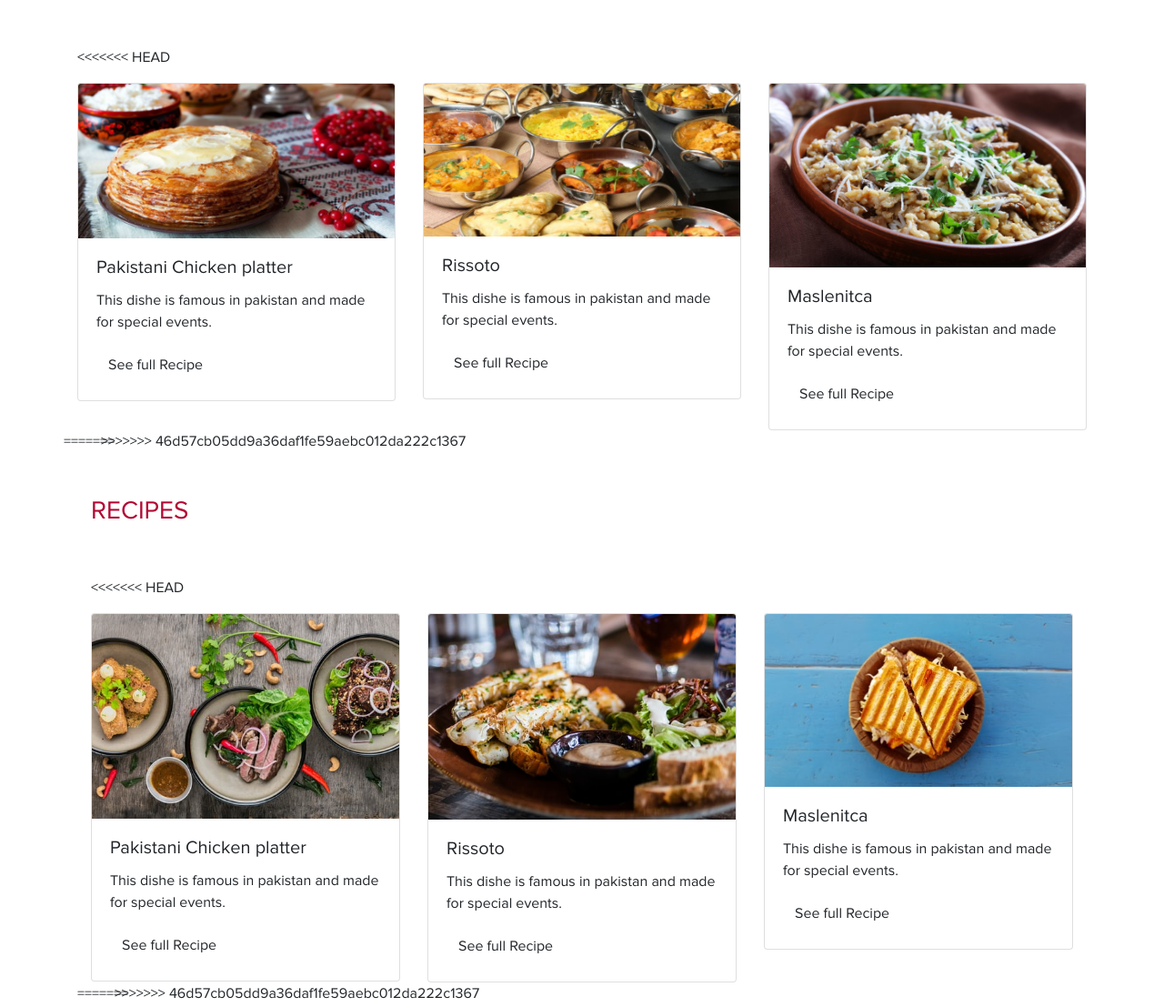
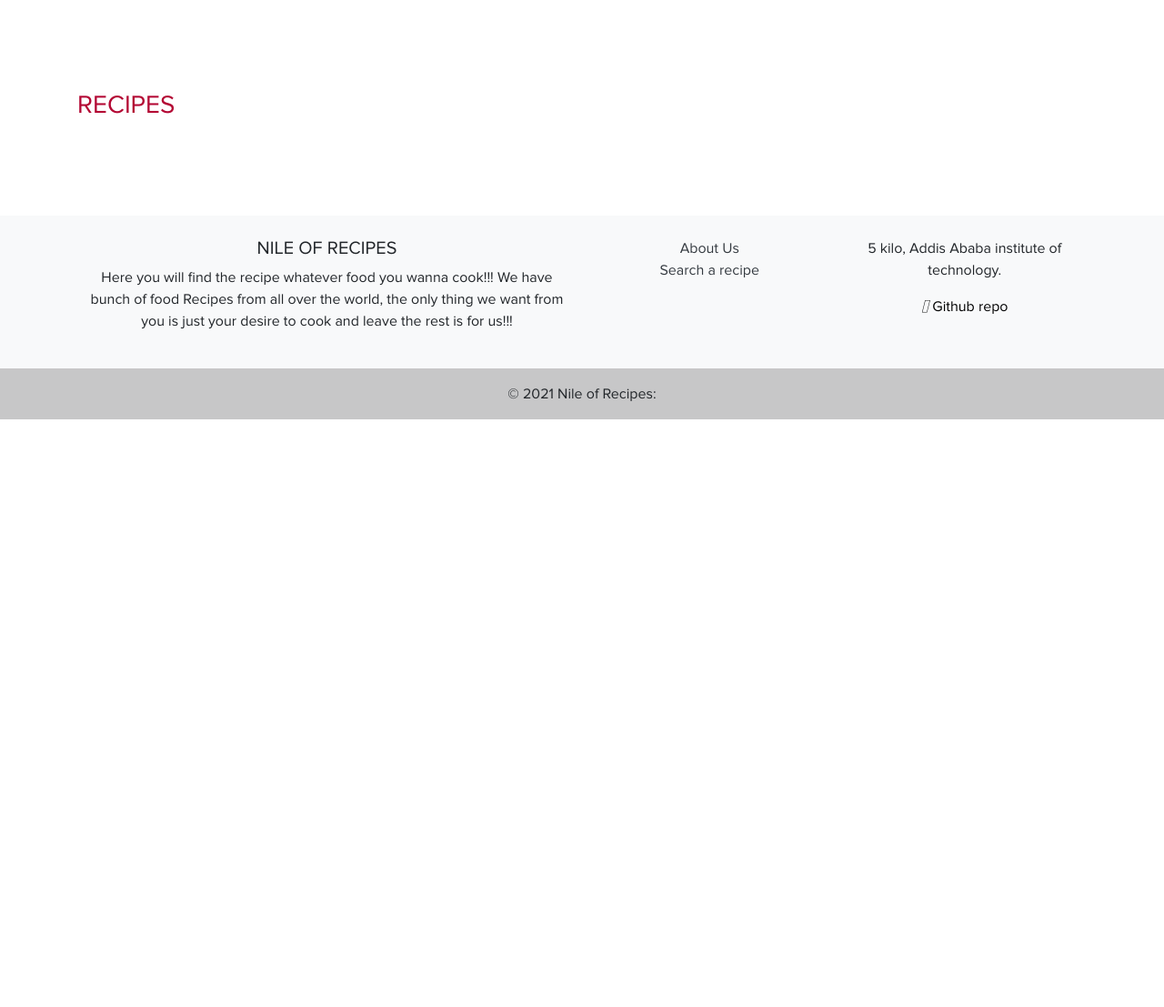
Before and after one commit to Infinidrix/nile-of-recipes, a plain HTML site: page index.html in a window 1280 px wide. Shown: the part 618-1725 px from the top of the page at 91% size. After the commit the page ends 1079 px from the top, so only its background shows below. Drawn offline with nearby package versions, Linux system fonts and the light colour scheme; no server answers.

Commit message:
fix merge conflict

```diff
--- a/index.html
+++ b/index.html
@@ -63,39 +63,6 @@
 <!--======================================================********============********============********=====================================================-->
 
             <div class="container pt-5">
-<<<<<<< HEAD
-              <div class="row">
-                <div class="col-lg-4 col-md-12 w-100">
-                  <div class="card w-100 mt-3" style="width: 18rem;">
-                    <img class="card-img-top " src="./assets/images/asset-2.png" alt="Card image cap">
-                    <div class="card-body">
-                      <h5 class="card-title">Pakistani Chicken platter</h5>
-                      <p class="card-text">This dishe is famous in pakistan and made for special events.</p>
-                      <a href="#" class="btn">See full Recipe</a>
-                    </div>
-                  </div>
-                </div>
-                <div class="col-lg-4 col-md-12">
-                  <div class="card w-100 mt-3" style="width: 18rem;">
-                    <img class="card-img-top" src="./assets/images/asset-3.png" alt="Card image cap">
-                    <div class="card-body">
-                      <h5 class="card-title">Rissoto</h5>
-                      <p class="card-text">This dishe is famous in pakistan and made for special events.</p>
-                      <a href="#" class="btn">See full Recipe</a>
-                    </div>
-                  </div>
-                </div>
-                <div class="col-lg-4 col-md-12">
-                  <div class="card w-100 mt-3" style="width: 18rem;">
-                    <img class="card-img-top" src="./assets/images/asset-4.png" alt="Card image cap">
-                    <div class="card-body">
-                      <h5 class="card-title">Maslenitca</h5>
-                      <p class="card-text">This dishe is famous in pakistan and made for special events.</p>
-                      <a href="#" class="btn">See full Recipe</a>
-                    </div>
-                  </div>
-                </div>
-=======
               <div class="row" id="content-view">
                 <template id="recipe-random">
                   <div class="col-lg-4 col-md-6 w-100 template">
@@ -111,7 +78,6 @@
                     </div>
                   </div>
                 </template>
->>>>>>> 46d57cb05dd9a36daf1fe59aebc012da222c1367
               </div>
             </div>
 
@@ -124,41 +90,7 @@
 <!--======================================================********============********============********=====================================================-->
 
             <div class="container pt-5">
-<<<<<<< HEAD
-              <div class="row">
-                <div class="col-lg-4 col-md-12 w-100">
-                  <div class="card w-100 mt-3" style="width: 18rem;">
-                    <img class="card-img-top " src="./assets/images/asset-5.jpg" alt="Card image cap">
-                    <div class="card-body">
-                      <h5 class="card-title">Pakistani Chicken platter</h5>
-                      <p class="card-text">This dishe is famous in pakistan and made for special events.</p>
-                      <a href="#" class="btn">See full Recipe</a>
-                    </div>
-                  </div>
-                </div>
-                <div class="col-lg-4 col-md-12">
-                  <div class="card w-100 mt-3" style="width: 18rem;">
-                    <img class="card-img-top" src="./assets/images/asset-6.jpg" alt="Card image cap">
-                    <div class="card-body">
-                      <h5 class="card-title">Rissoto</h5>
-                      <p class="card-text">This dishe is famous in pakistan and made for special events.</p>
-                      <a href="#" class="btn">See full Recipe</a>
-                    </div>
-                  </div>
-                </div>
-                <div class="col-lg-4 col-md-12">
-                  <div class="card w-100 mt-3" style="width: 18rem;">
-                    <img class="card-img-top" src="./assets/images/asset-7.jpg" alt="Card image cap">
-                    <div class="card-body">
-                      <h5 class="card-title">Maslenitca</h5>
-                      <p class="card-text">This dishe is famous in pakistan and made for special events.</p>
-                      <a href="#" class="btn">See full Recipe</a>
-                    </div>
-                  </div>
-                </div>
-=======
               <div class="row" id="random-recipes">
->>>>>>> 46d57cb05dd9a36daf1fe59aebc012da222c1367
               </div>
             </div>
 
```
